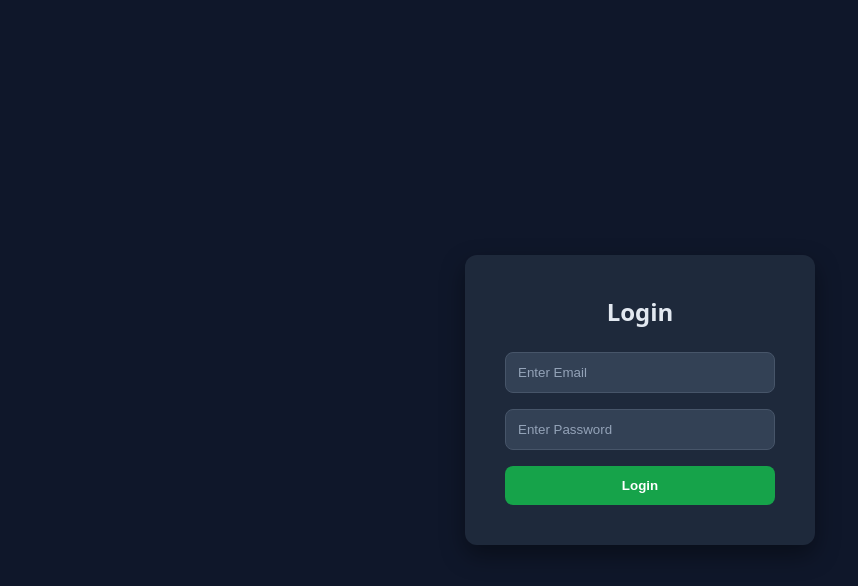
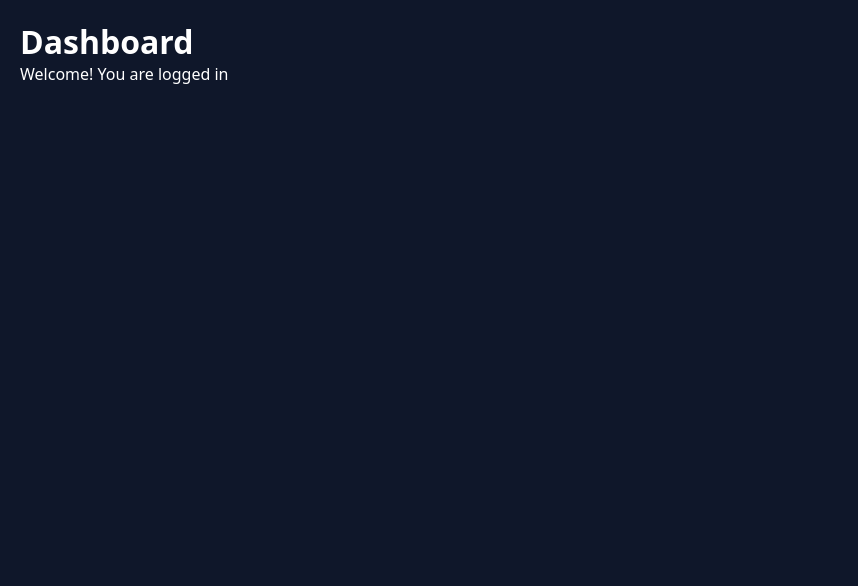
Before and after one commit to Anjan9507/ToDo-App, a React (Vite) app in the folder frontend/: page /dashboard in a window 1280 px wide. Shown: the top 586 px of the page, without its empty margins (0-858 px from the left). Built offline with nearby package versions, Linux system fonts and the light colour scheme; sample sign-in values are in the browser's storage.

Commit message:
implement routing with protected routes and dashboard page with authentication guard

```diff
--- a/frontend/package.json
+++ b/frontend/package.json
@@ -12,7 +12,8 @@
   "dependencies": {
     "axios": "^1.14.0",
     "react": "^19.2.4",
-    "react-dom": "^19.2.4"
+    "react-dom": "^19.2.4",
+    "react-router-dom": "^7.14.0"
   },
   "devDependencies": {
     "@eslint/js": "^9.39.4",
--- a/frontend/src/App.jsx
+++ b/frontend/src/App.jsx
@@ -1,7 +1,25 @@
+import { Routes, Route, Navigate } from "react-router-dom"
 import Login from "./pages/Login"
+import Dashboard from "./pages/Dashboard"
+import ProtectedRoute from "./components/ProtectedRoute"
 
 function App() {
-  return <Login />
+  return (
+    <Routes>
+      <Route path="/" element={<Navigate to="/login" />} />
+
+      <Route path="/login" element={<Login />} />
+
+      <Route
+        path="/dashboard"
+        element={
+          <ProtectedRoute>
+            <Dashboard />
+          </ProtectedRoute>
+        }
+      />
+    </Routes>
+  )
 }
 
 export default App
--- /dev/null
+++ b/frontend/src/components/ProtectedRoute.jsx
@@ -0,0 +1,13 @@
+import { Navigate } from "react-router-dom"
+
+function ProtectedRoute({ children }) {
+    const token = localStorage.getItem("access_token")
+
+    if (!token) {
+        return <Navigate to="/login" />
+    }
+
+    return children
+}
+
+export default ProtectedRoute
--- a/frontend/src/main.jsx
+++ b/frontend/src/main.jsx
@@ -1,10 +1,13 @@
 import React from "react"
-import ReactDom from "react-dom/client"
+import ReactDOM from "react-dom/client"
+import { BrowserRouter } from "react-router-dom"
 import App from "./App"
 import "./index.css"
 
-ReactDom.createRoot(document.getElementById('root')).render(
+ReactDOM.createRoot(document.getElementById("root")).render(
   <React.StrictMode>
-    <App />
+    <BrowserRouter>
+      <App />
+    </BrowserRouter>
   </React.StrictMode>
 )
--- /dev/null
+++ b/frontend/src/pages/Dashboard.jsx
@@ -0,0 +1,10 @@
+function Dashboard() {
+	return (
+		<div style={{ color: "white", padding: "20px" }}>
+			<h1>Dashboard</h1>
+			<p>Welcome! You are logged in</p>
+		</div>
+	)
+}
+
+export default Dashboard
```
Also changed, not shown: 1 other file (tests, documents, lock files or other folders).
